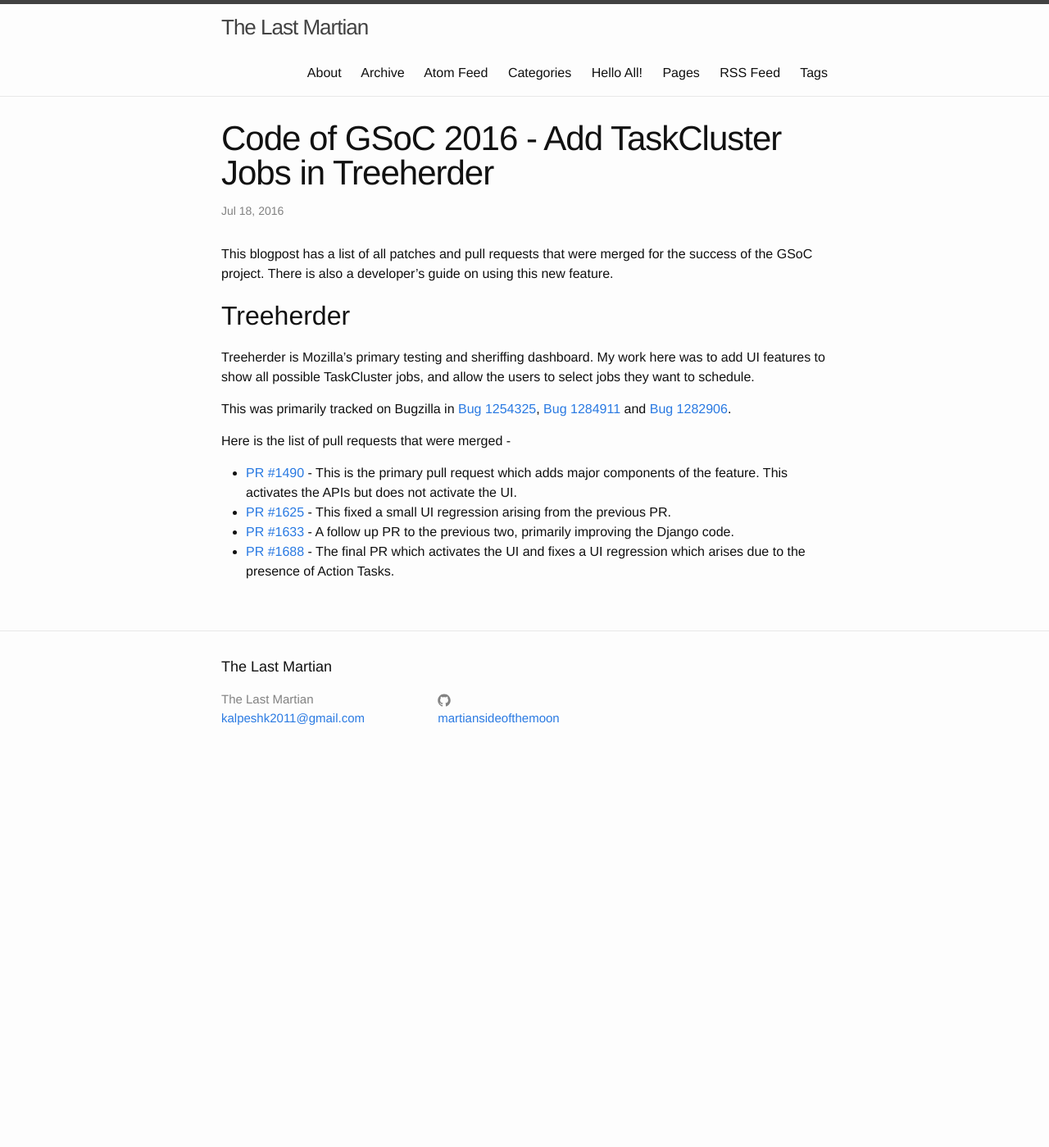
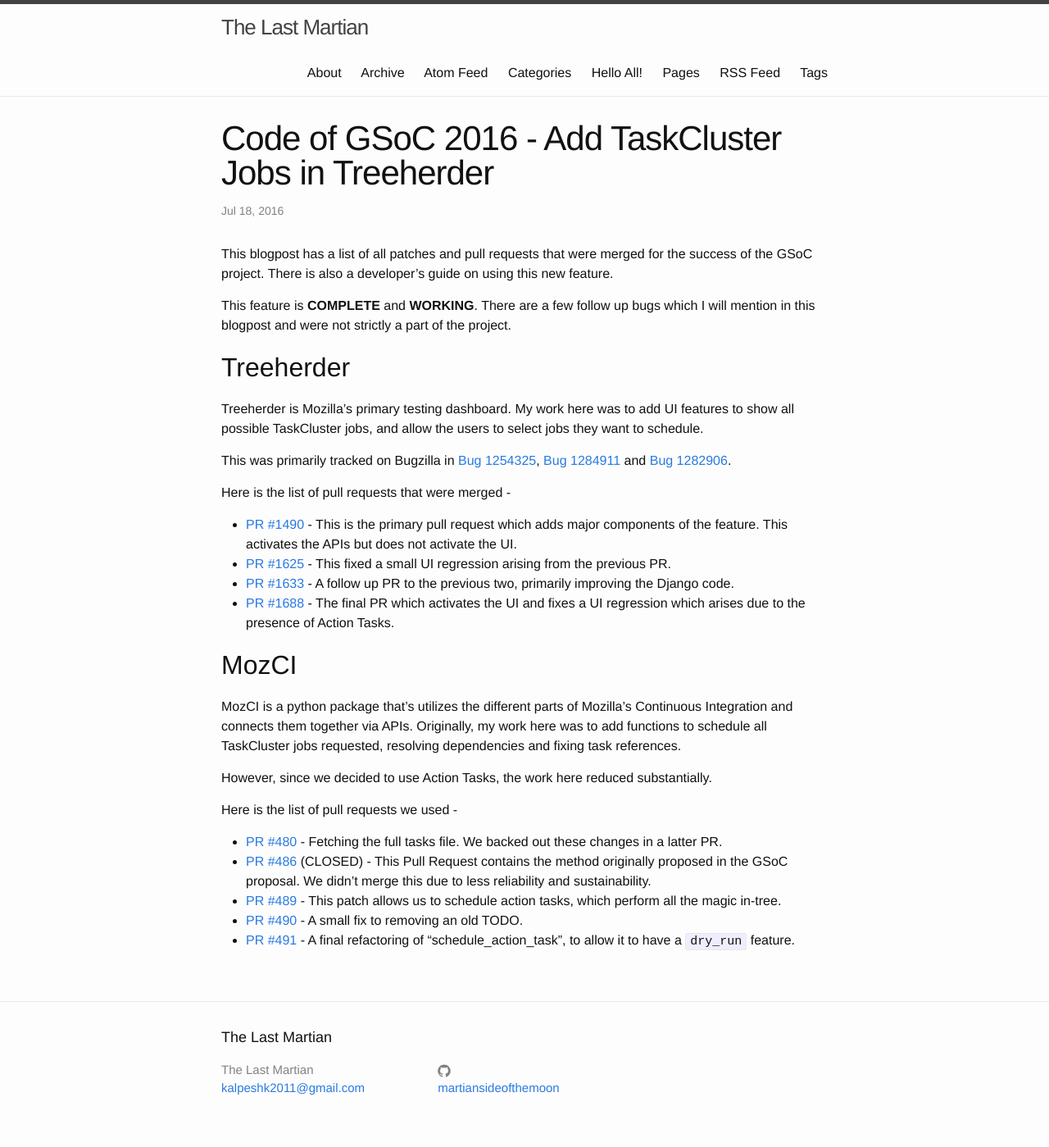
Before and after one commit to martiansideofthemoon/martiansideofthemoon.github.io, a Jekyll site: the page built from _posts/2016-07-19-gsoc-week-eleven-gsoc-review.markdown, in a window 1280 px wide. Shown: the whole page at 82% size. Built offline with Jekyll 4.4.1, drawn with Linux system fonts in a browser that asks for light colours; before the commit the page ends 947 px from its top, so only the background shows below that.

Commit message:
Adding mozci work to final blog

```diff
--- a/_posts/2016-07-19-gsoc-week-eleven-gsoc-review.markdown
+++ b/_posts/2016-07-19-gsoc-week-eleven-gsoc-review.markdown
@@ -6,9 +6,11 @@ tags: gsoc
 ---
 This blogpost has a list of all patches and pull requests that were merged for the success of the GSoC project. There is also a developer's guide on using this new feature.
 
+This feature is **COMPLETE** and **WORKING**. There are a few follow up bugs which I will mention in this blogpost and were not strictly a part of the project.
+
 ## Treeherder
 
-Treeherder is Mozilla's primary testing and sheriffing dashboard. My work here was to add UI features to show all possible TaskCluster jobs, and allow the users to select jobs they want to schedule.
+Treeherder is Mozilla's primary testing dashboard. My work here was to add UI features to show all possible TaskCluster jobs, and allow the users to select jobs they want to schedule.
 
 This was primarily tracked on Bugzilla in [Bug 1254325](https://bugzilla.mozilla.org/show_bug.cgi?id=1254325), [Bug 1284911](https://bugzilla.mozilla.org/show_bug.cgi?id=1284911) and [Bug 1282906](https://bugzilla.mozilla.org/show_bug.cgi?id=1282906).
 
@@ -18,3 +20,17 @@ Here is the list of pull requests that were merged -
 * [PR #1625](https://github.com/mozilla/treeherder/pull/1625) - This fixed a small UI regression arising from the previous PR.
 * [PR #1633](https://github.com/mozilla/treeherder/pull/1633) - A follow up PR to the previous two, primarily improving the Django code.
 * [PR #1688](https://github.com/mozilla/treeherder/pull/1688) - The final PR which activates the UI and fixes a UI regression which arises due to the presence of Action Tasks.
+
+## MozCI
+
+MozCI is a python package that's utilizes the different parts of Mozilla's Continuous Integration and connects them together via APIs. Originally, my work here was to add functions to schedule all TaskCluster jobs requested, resolving dependencies and fixing task references.
+
+However, since we decided to use Action Tasks, the work here reduced substantially.
+
+Here is the list of pull requests we used -
+
+* [PR #480](https://github.com/mozilla/mozilla_ci_tools/pull/480) - Fetching the full tasks file. We backed out these changes in a latter PR.
+* [PR #486](https://github.com/mozilla/mozilla_ci_tools/pull/486) (CLOSED) - This Pull Request contains the method originally proposed in the GSoC proposal. We didn't merge this due to less reliability and sustainability.
+* [PR #489](https://github.com/mozilla/mozilla_ci_tools/pull/489) - This patch allows us to schedule action tasks, which perform all the magic in-tree.
+* [PR #490](https://github.com/mozilla/mozilla_ci_tools/pull/490) - A small fix to removing an old TODO.
+* [PR #491](https://github.com/mozilla/mozilla_ci_tools/pull/491) - A final refactoring of "schedule_action_task", to allow it to have a `dry_run` feature.
```
